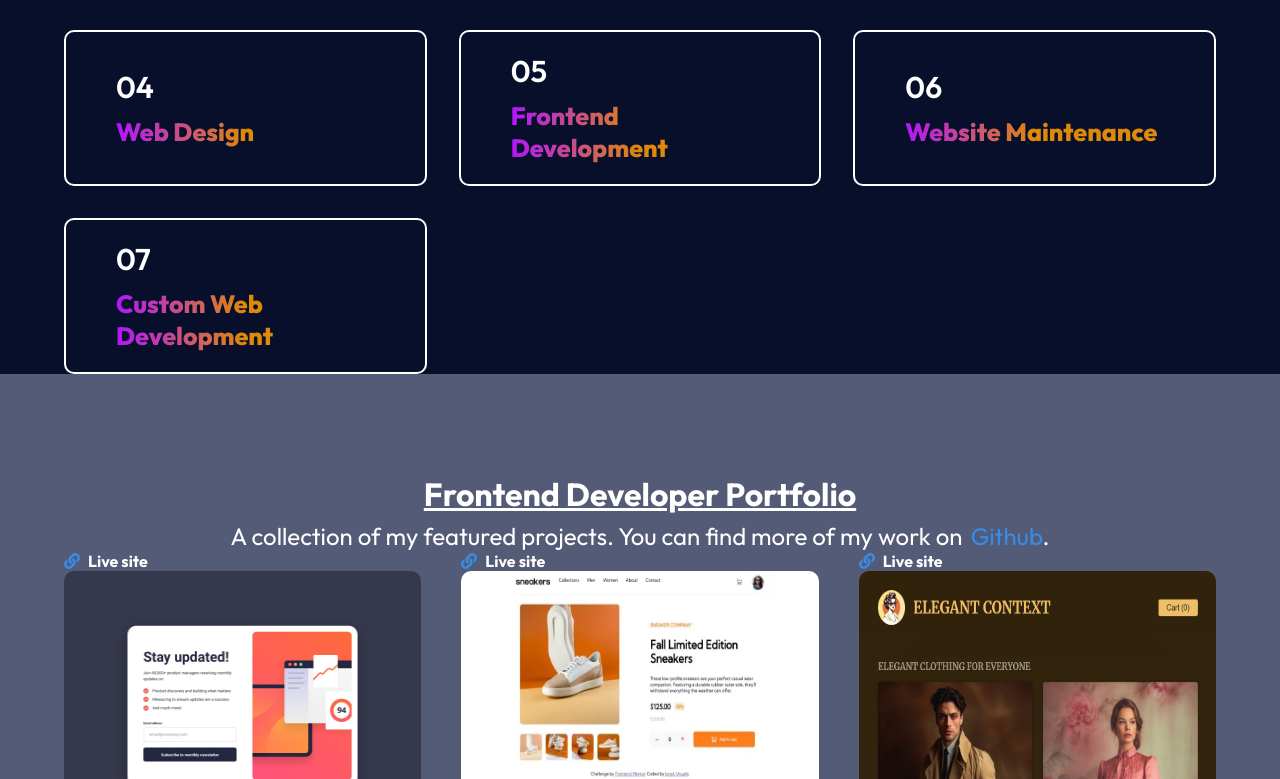
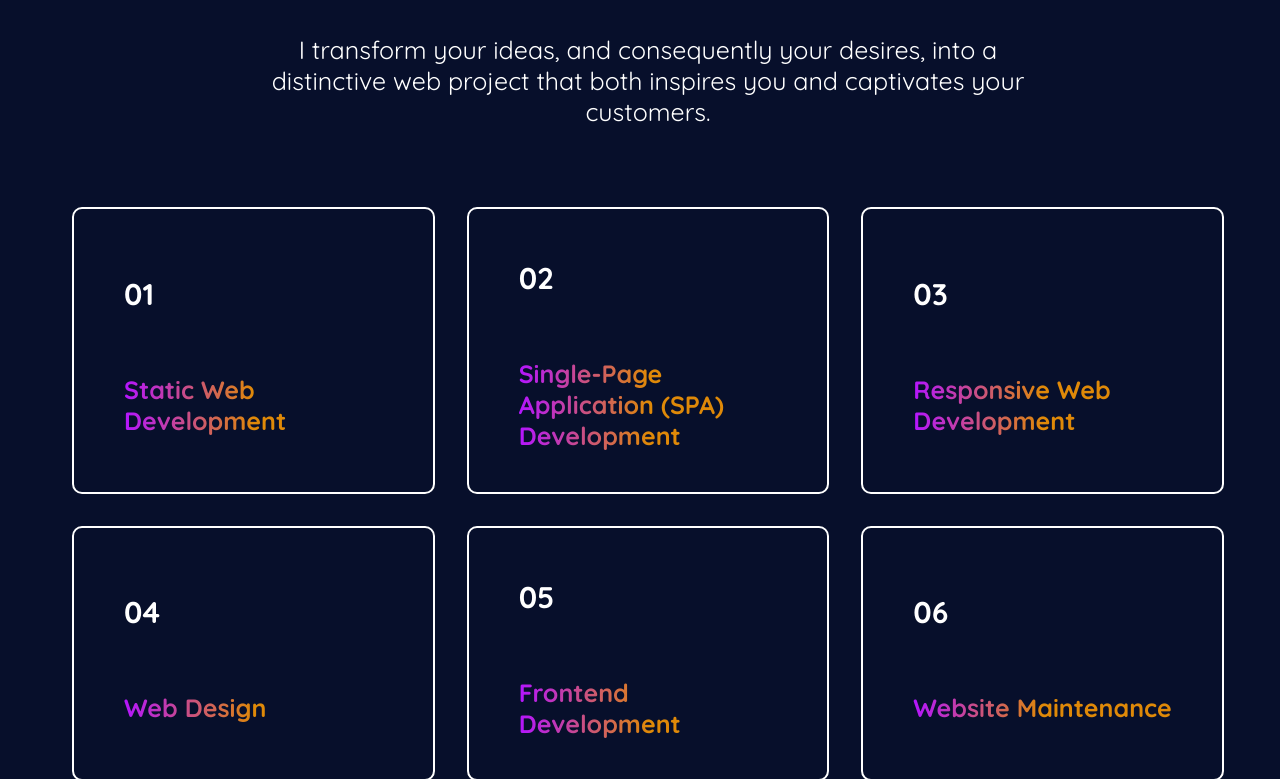
Before and after one commit to jonahunuafe/portfolio-react, a React (Vite) app: page / in a window 1280 px wide. Shown: the part 1661-2440 px from the top of the page. Built offline with nearby package versions, Linux system fonts and the light colour scheme.

Commit message:
removed oufit as font family

```diff
--- a/index.html
+++ b/index.html
@@ -7,9 +7,6 @@
     <title>Jonah's Portfolio</title>
     <link rel="preconnect" href="https://fonts.googleapis.com">
     <link rel="preconnect" href="https://fonts.gstatic.com" crossorigin>
-    <link href="https://fonts.googleapis.com/css2?family=Outfit:wght@100..900&display=swap"
-    rel="stylesheet"
-    >
   </head>
   <body>
     <div id="root"></div>
--- a/src/components/Projects/Projects.module.css
+++ b/src/components/Projects/Projects.module.css
@@ -20,6 +20,7 @@
    align-items: center;
    justify-content: center;
    gap: 2rem;
+   padding-bottom: 4rem;
    background: #545B77;
 }
 
@@ -37,6 +38,7 @@
 
 .myWork p {
    font-size: 1.5em;
+   padding-top: 2rem;
    text-align: center;
 }
 
@@ -53,6 +55,7 @@
    display: flex;
    align-items: center;
    justify-content: center;
+   margin-top: 3rem;
 }
 
 .myWork h1 {
--- a/src/components/Services/Services.module.css
+++ b/src/components/Services/Services.module.css
@@ -4,6 +4,7 @@
    align-items: center;
    justify-content: center;
    gap: 1.5rem;
+   padding-bottom: 4rem;
 }
 
 .servicesTitle {
--- a/src/index.css
+++ b/src/index.css
@@ -1,4 +1,4 @@
-/* @import url('https://fonts.googleapis.com/css2?family=Quicksand:wght@400;700&family=Roboto+Condensed:wght@400;700&display=swap'); */
+@import url('https://fonts.googleapis.com/css2?family=Quicksand:wght@400;700&family=Roboto+Condensed:wght@400;700&display=swap'); */
 
 * {
   margin: 0;
@@ -14,7 +14,8 @@
   height: 100%;
   background: #070F2B;
   color: #fff;
-  font-family: "outfit";
+  /* font-family: "outfit"; */
+  font-family: "Quicksand", Roboto;
 }
 
 .overallContainer {
```
